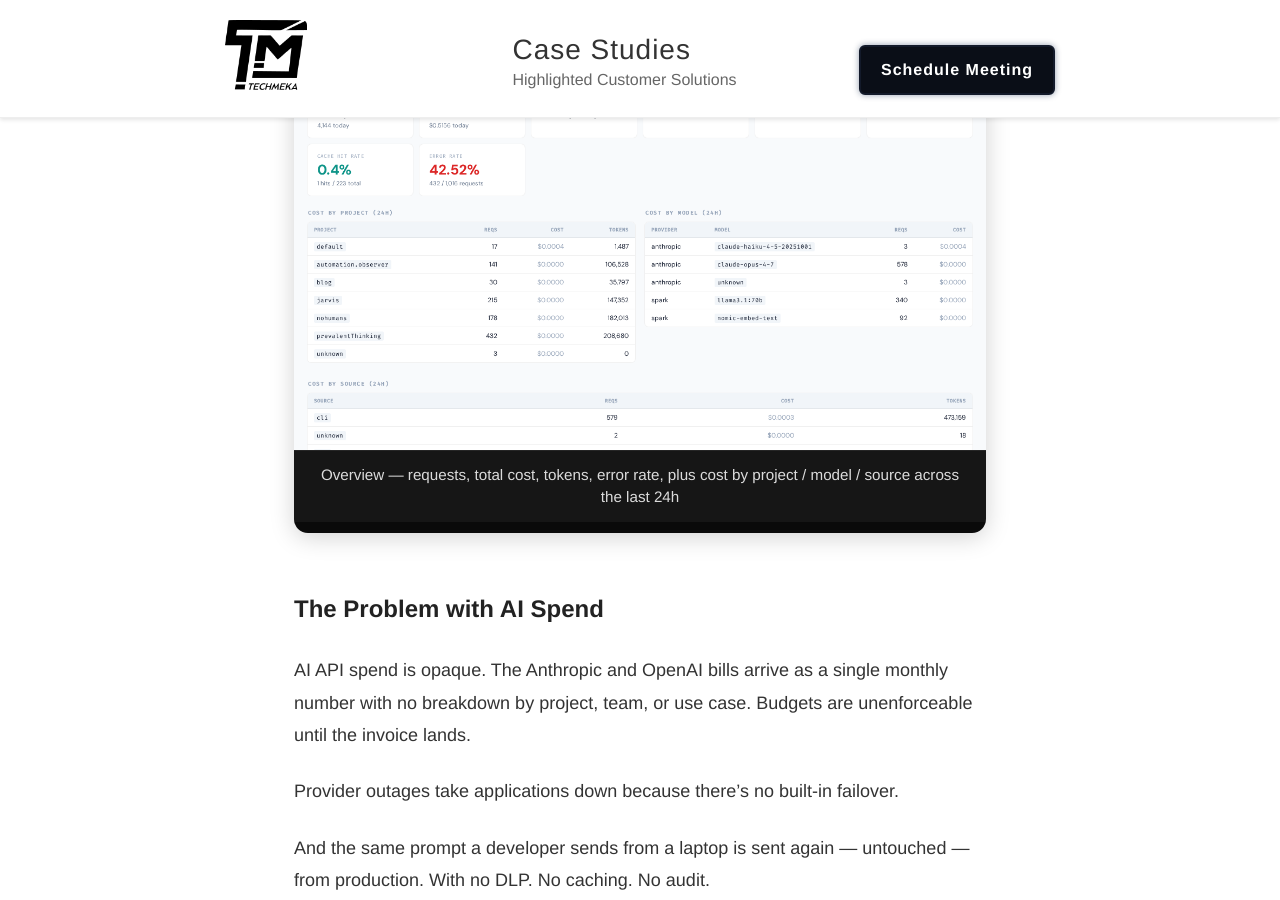
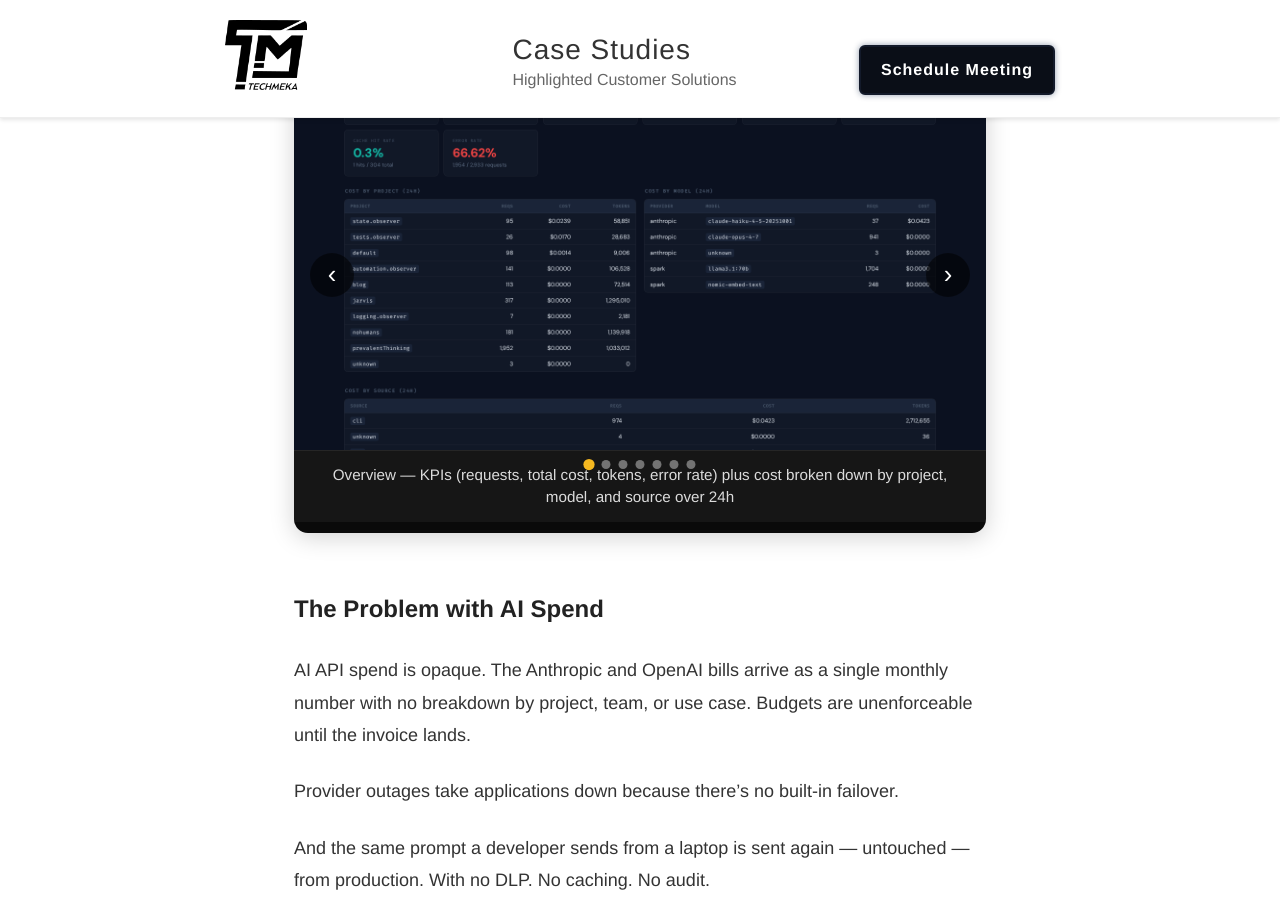
Before and after one commit to Techmeka/blog, a Jekyll site: the page built from docs/_posts/2026-02-12-Cost-Observer-LLM-Spend-Attributed-Line-Item.md, in a window 1280 px wide and 900 px high, scrolled down 1328 px. Built offline with Jekyll 4.4.1, drawn with Linux system fonts in a browser that asks for light colours; some of the changed lines change nothing that is shown.

Commit message:
Expand cost.observer screenshots to 7 tabs in dark mode
- Replaced light-mode overview with dark-mode capture (Playwright defaults to light; cost.observer's CSS is dark-by-default with @media(prefers-color-scheme:light) override)
- Added 6 new tabs: requests, providers, analytics, live, budgets, config
- requests + providers contain real data (live request log, health-checked upstreams). Others show feature chrome with empty states — admin endpoints (budgets, pricing, routing/projects) 403 unauthenticated but tab structure renders

Captured via Playwright (colorScheme:'dark') running inside dev-automation.observer container (host chromium missing libatk-1.0.so.0 etc), clicking through SPA tabs in index.html rather than hitting separate URLs (which returned identical login redirects earlier).

```diff
--- a/docs/_posts/2026-02-12-Cost-Observer-LLM-Spend-Attributed-Line-Item.md
+++ b/docs/_posts/2026-02-12-Cost-Observer-LLM-Spend-Attributed-Line-Item.md
@@ -8,7 +8,19 @@
 published: true
 screenshots:
   - src: /blog/images/screenshots/cost-observer/overview.png
-    caption: Overview — requests, total cost, tokens, error rate, plus cost by project / model / source across the last 24h
+    caption: Overview — KPIs (requests, total cost, tokens, error rate) plus cost broken down by project, model, and source over 24h
+  - src: /blog/images/screenshots/cost-observer/requests.png
+    caption: Recent requests — every prompt logged with project, source, model, token counts, cost, latency, and status
+  - src: /blog/images/screenshots/cost-observer/providers.png
+    caption: Connected providers — health-checked upstreams (Anthropic, OpenAI, Spark) with model counts and live latency
+  - src: /blog/images/screenshots/cost-observer/analytics.png
+    caption: Analytics — time-window filters across projects / models / sources / providers with cost-over-time, request volume, token usage, latency trends
+  - src: /blog/images/screenshots/cost-observer/live.png
+    caption: Live tail — server-sent stream of in-flight requests, scoped by project, with pause / clear controls
+  - src: /blog/images/screenshots/cost-observer/budgets.png
+    caption: Budgets — declarative spend limits per scope, period, and action (warn / throttle / block) enforced before the request leaves
+  - src: /blog/images/screenshots/cost-observer/config.png
+    caption: Routing config — per-project provider/model overrides, applied per-request at the gateway
 ---
 
 > What if your Anthropic and OpenAI bills broke down by project, team, and use case — and your budgets were actually enforced *before* the request left the wire?
```
Also changed, not shown: docs/images/screenshots/cost-observer/analytics.png (added), docs/images/screenshots/cost-observer/budgets.png (added), docs/images/screenshots/cost-observer/config.png (added), docs/images/screenshots/cost-observer/live.png (added), docs/images/screenshots/cost-observer/overview.png, docs/images/screenshots/cost-observer/providers.png (added), docs/images/screenshots/cost-observer/requests.png (added), docs/images/screenshots/cost-observer/routing.png (added).
